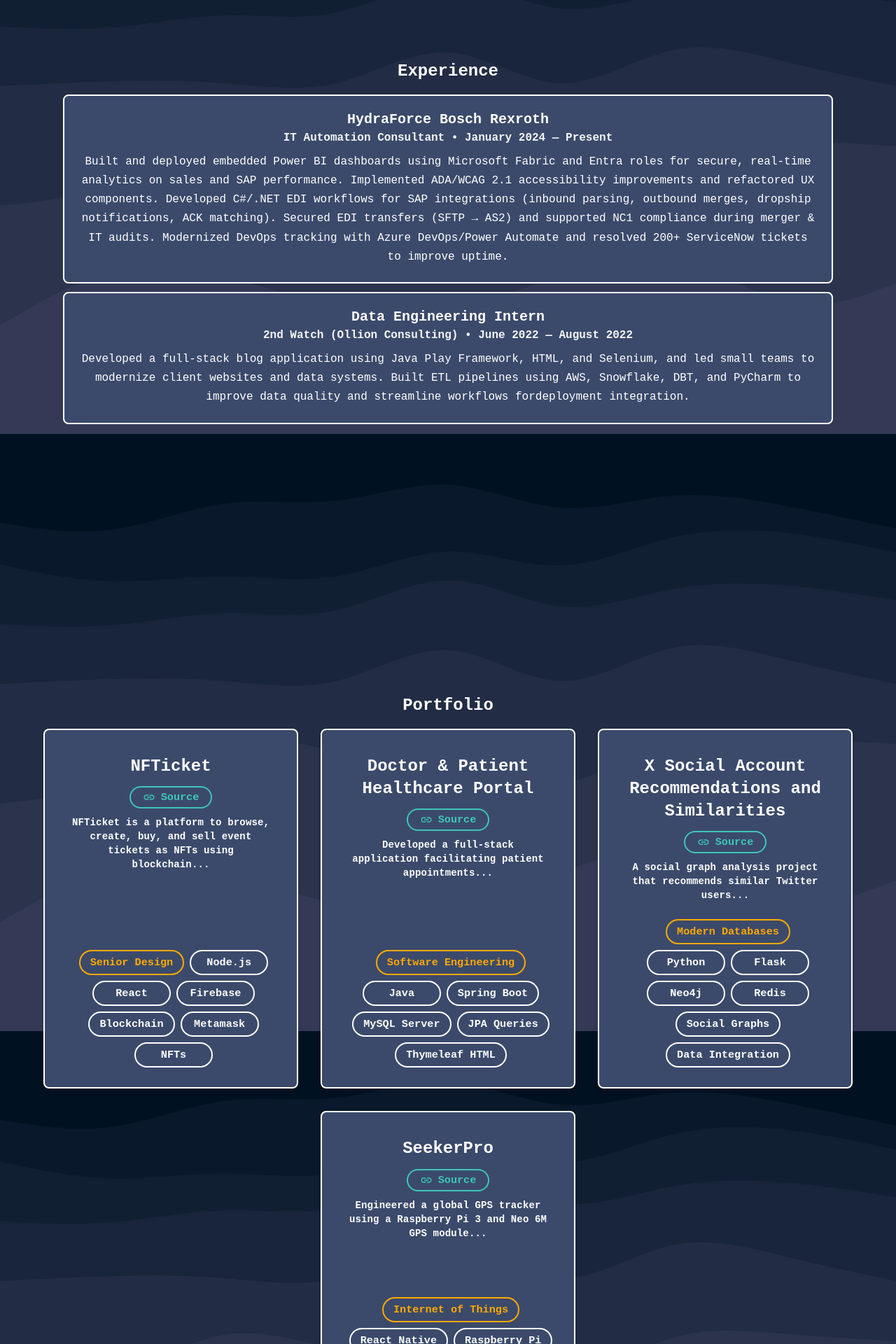
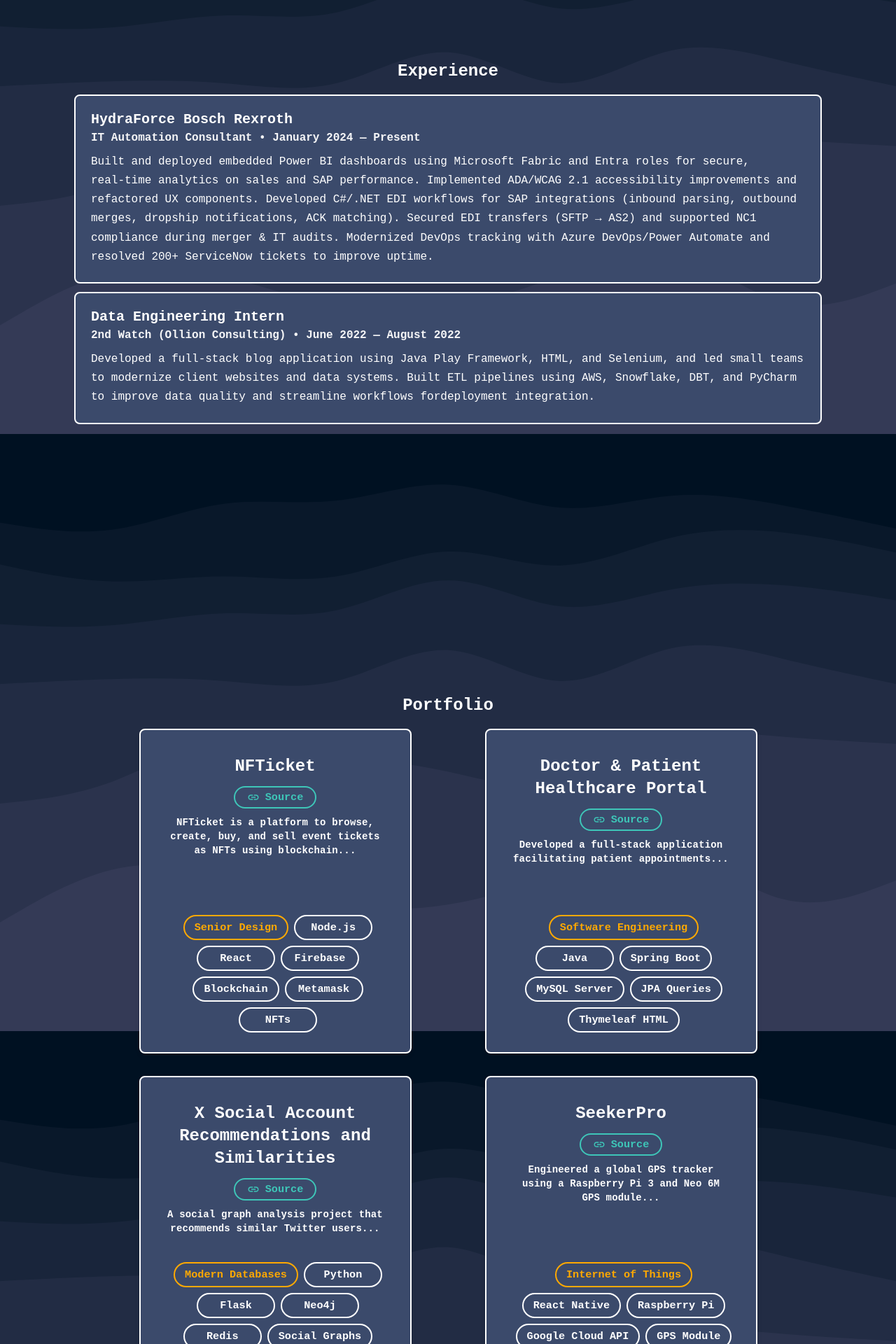
Before and after one commit to tsubaric/my-portfolio, a React (Create React App) app: page / in a window 1280 px wide. Shown: the part 1940-3860 px from the top of the page at 70% size. Built offline with nearby package versions, Linux system fonts and the light colour scheme; the HTML template or start-up script is replaced by a standard one.

Commit message:
almost there expereince section still looks weird

```diff
--- a/src/App.css
+++ b/src/App.css
@@ -290,7 +290,10 @@
   justify-content: center;
   gap: 32px;           /* More space between cards */
   width: 100%;
+  max-width: 980px;
   margin: 0 auto;
+  padding: 0 12px;
+  box-sizing: border-box;
   align-items: stretch; /* Make all cards the same height */
 }
 
@@ -302,12 +305,14 @@
   box-shadow: 0 4px 6px rgba(0, 0, 0, 0.1); /* Subtle shadow */
   padding: 20px; /* Add padding inside the card */
   transition: transform 0.2s ease, box-shadow 0.2s ease;
-  width: 320px;        /* Fixed width for all cards */
+  width: 100%;
+  max-width: 320px;    /* Fixed width for all cards */
   min-height: 420px;   /* Fixed height for all cards */
   display: flex;
   flex-direction: column;
   justify-content: space-between;
   align-items: stretch;
+  margin: 0 auto;
 }
 
 .portfolio-card:hover {
@@ -345,6 +350,25 @@
 .source-btn:hover {
   background: #e0f7f1;
   border-color: #22bfa2;
+}
+
+/* Keep experience cards centered when constrained/narrow */
+.section-experience > div {
+  align-items: center !important;
+}
+
+.section-experience > div > div {
+  width: 100%;
+  max-width: 980px;
+  padding: 0 12px;
+  margin: 0 auto;
+  box-sizing: border-box;
+}
+
+.section-experience > div > div > div {
+  margin-left: auto;
+  margin-right: auto;
+  text-align: left;
 }
 
 /* =====================================================
@@ -539,12 +563,14 @@
   .section-experience > div {
     flex-direction: column !important;
     gap: 16px !important;
+    align-items: center !important;
   }
 
   .section-experience > div > div {
     width: 100% !important;
-    max-width: 100% !important;
+    max-width: 680px !important;
     padding: 0 !important;
+    margin: 0 auto !important;
   }
 
   .section-experience > div > div > div {
@@ -587,6 +613,7 @@
     align-items: center;
     gap: 16px;
     padding: 0 16px;
+    max-width: 680px;
   }
 
   .portfolio-card {
```
